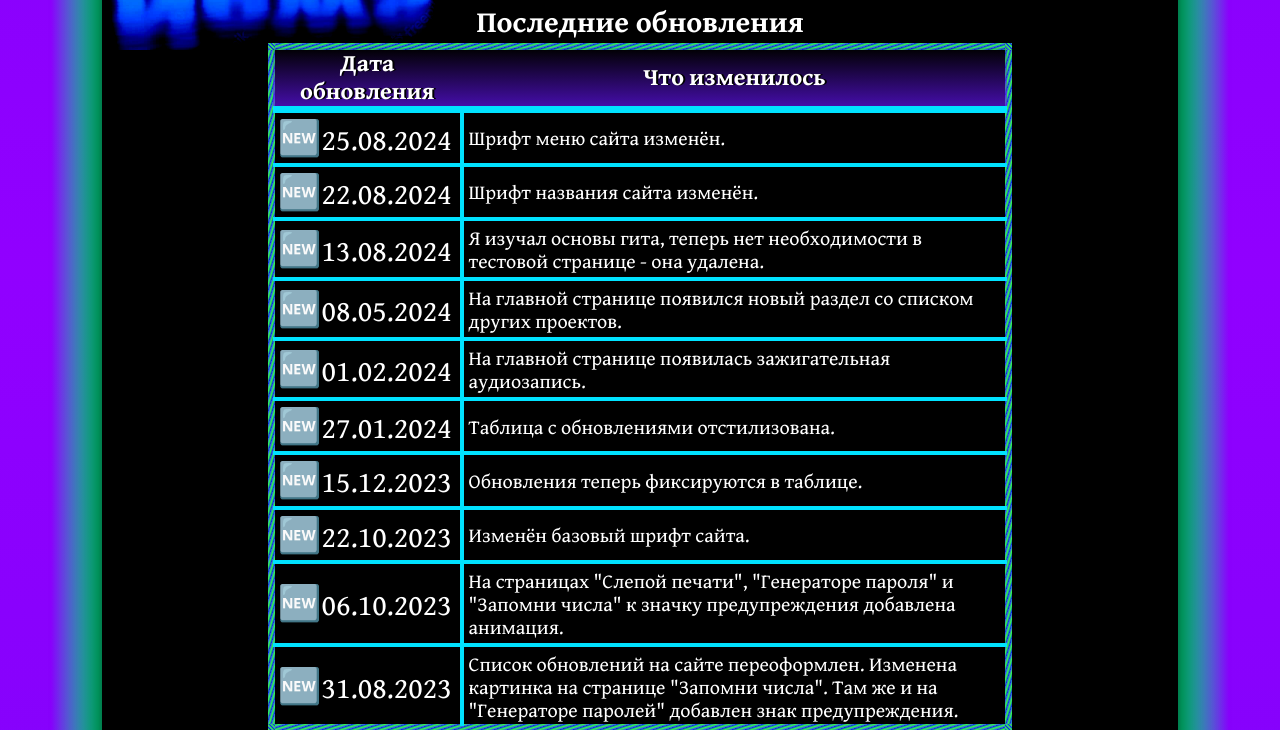
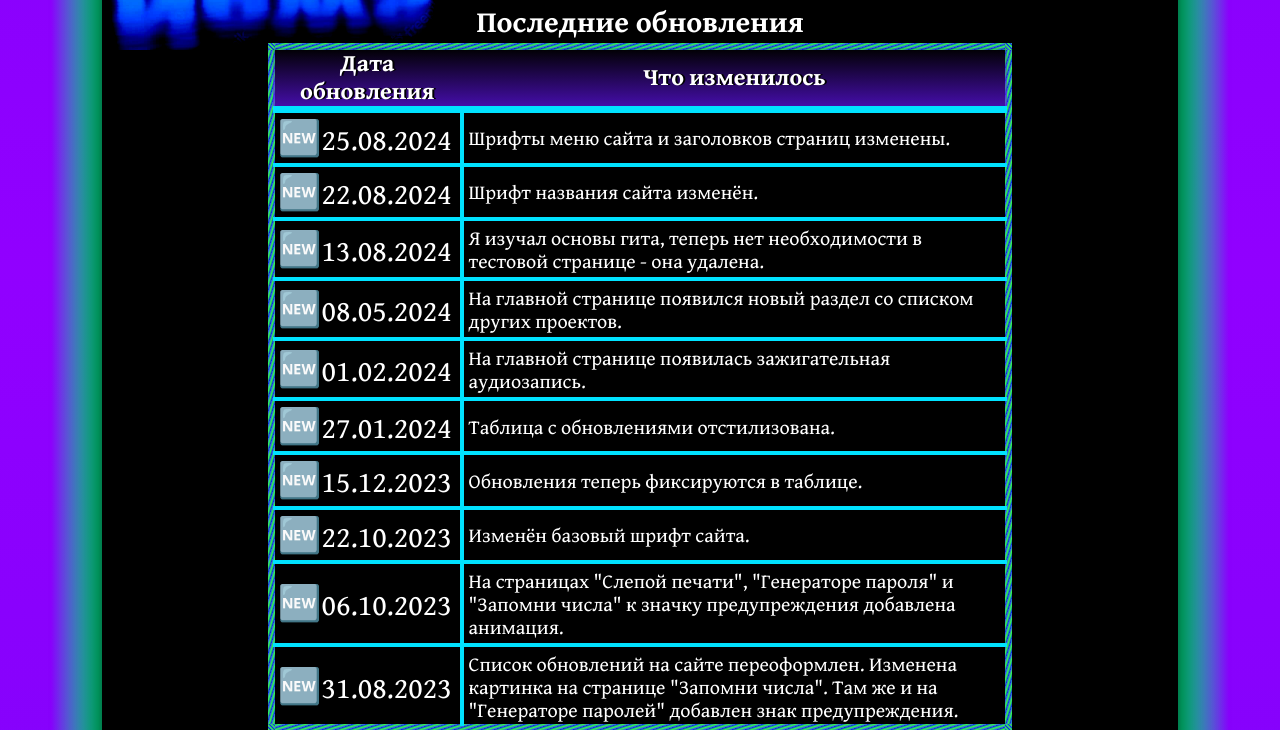
Before and after one commit to Scaler158/Scaler-s-site, a PHP site: page / in a window 1280 px wide. Shown: the part 1811-2541 px from the top of the page. Run offline with PHP 8.4, Linux system fonts and the light colour scheme; some web fonts are replaced.

Commit message:
Новость о шрифтах заголовков добавил

```diff
--- a/Scaler-s-site/index.php
+++ b/Scaler-s-site/index.php
@@ -52,7 +52,7 @@
 				<table>
 				<caption>Последние обновления</caption>
 					<tr><th scope="col">Дата обновления</th><th scope="col">Что изменилось</th></tr>
-					<tr><td><time datetime="2024-08-25">25.08.2024</time></td><td>Шрифт меню сайта изменён. </td></tr>
+					<tr><td><time datetime="2024-08-25">25.08.2024</time></td><td>Шрифты меню сайта и заголовков страниц изменены. </td></tr>
 					<tr><td><time datetime="2024-08-22">22.08.2024</time></td><td>Шрифт названия сайта изменён.</td></tr>
 					<tr><td><time datetime="2024-08-13">13.08.2024</time></td><td>Я изучал основы гита, теперь нет необходимости в тестовой странице - она удалена.</td></tr>
 					<tr><td><time datetime="2024-05-08">08.05.2024</time></td><td>На главной странице появился новый раздел со списком других проектов.</td></tr>
```
